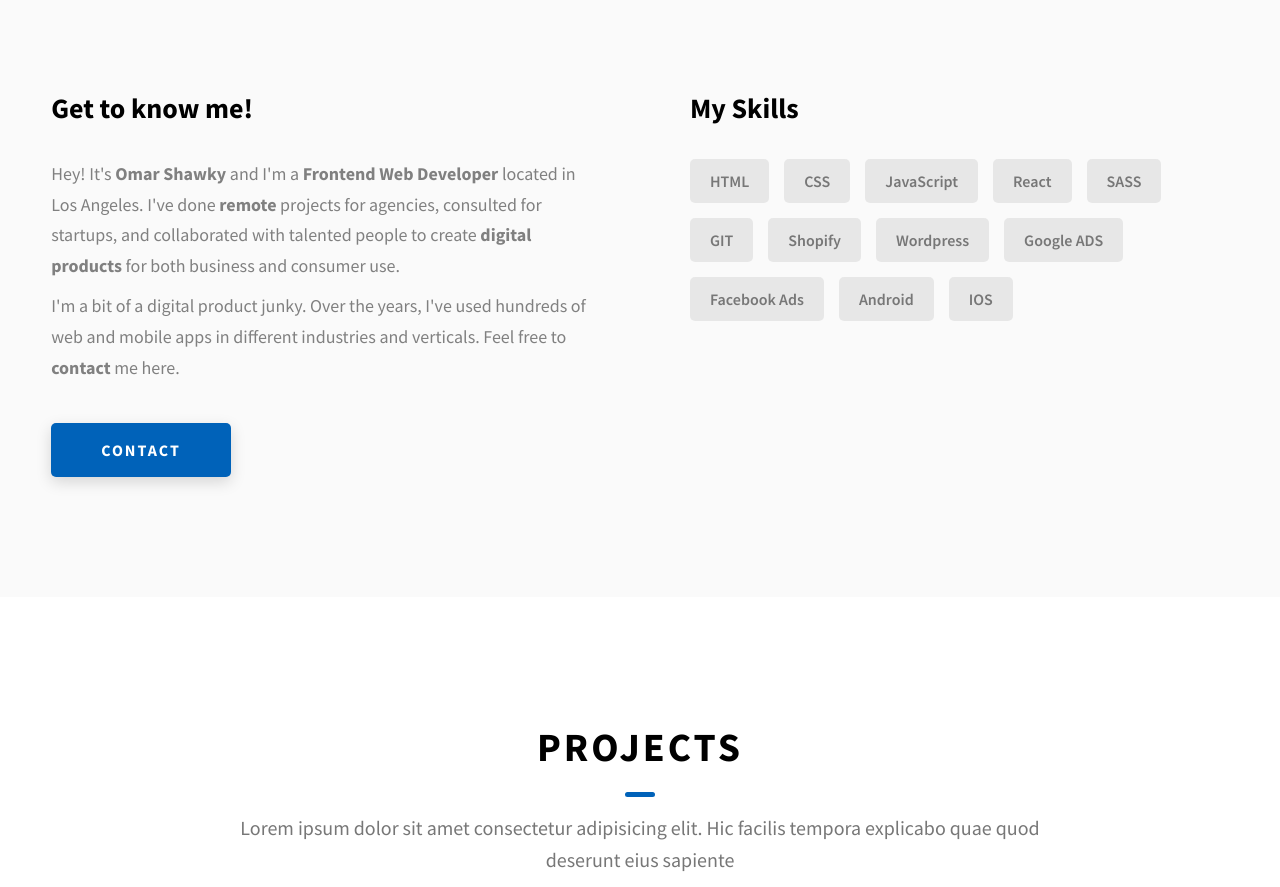
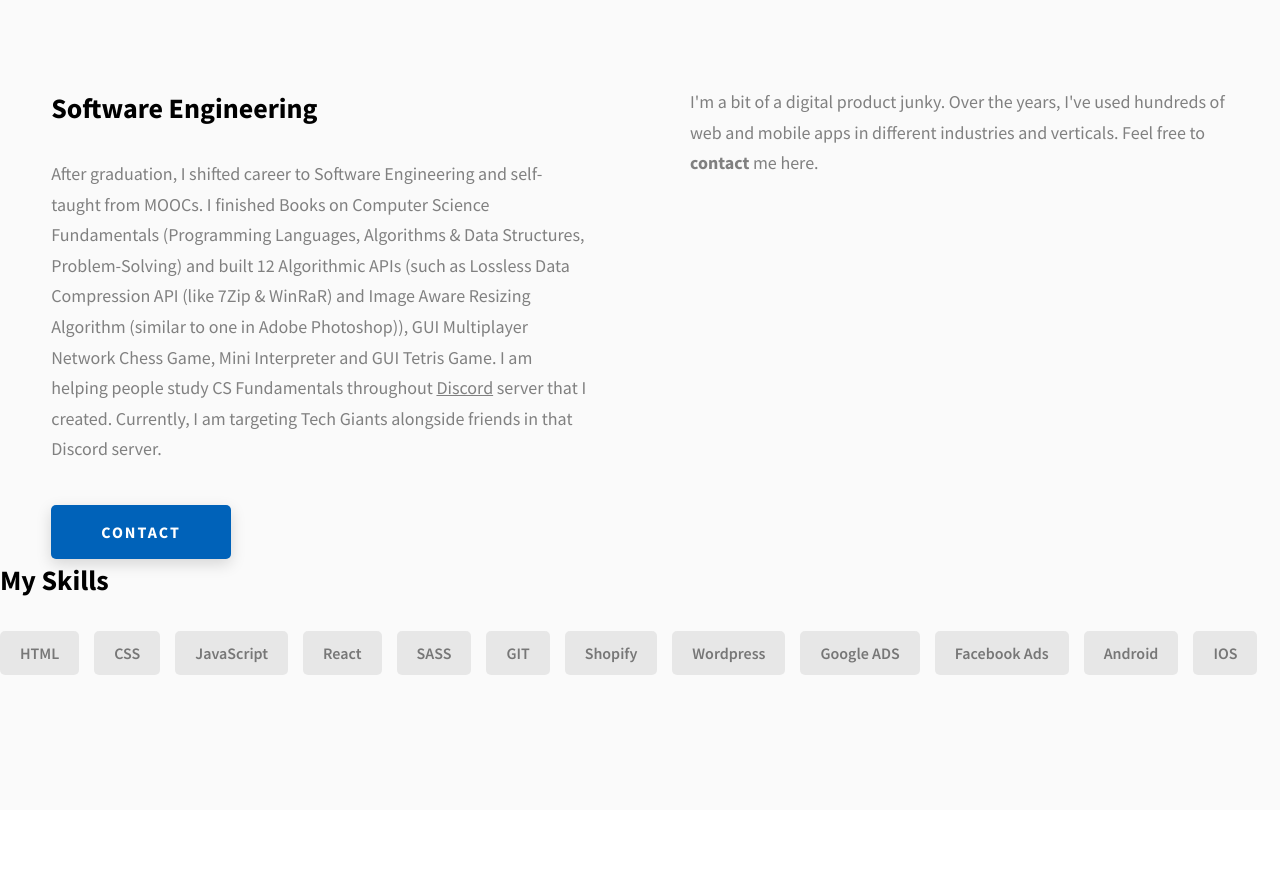
Before and after one commit to OmarShawky1/Portfolio, a website: page index.html in a window 1280 px wide. Shown: the part 1146-2033 px from the top of the page. Drawn offline with nearby package versions, Linux system fonts and the light colour scheme; some packages are replaced by stand-ins of ours.

Commit message:
Add: Software Engineering details

```diff
--- a/index.html
+++ b/index.html
@@ -158,19 +158,13 @@
         </h2>
         <div class="about__content">
           <div class="about__content-main">
-            <h3 class="about__content-title">Get to know me!</h3>
+            <h3 class="about__content-title">Software Engineering</h3>
             <div class="about__content-details">
               <p class="about__content-details-para">
-                Hey! It's
-                <strong>Omar Shawky</strong>
-                and I'm a <strong> Frontend Web Developer </strong> located in
-                Los Angeles. I've done
-                <strong> remote </strong>
-                projects for agencies, consulted for startups, and collaborated
-                with talented people to create
-                <strong>digital products </strong>
-                for both business and consumer use.
+                After graduation, I shifted career to Software Engineering and self-taught from MOOCs. I finished Books on Computer Science Fundamentals (Programming Languages, Algorithms & Data Structures, Problem-Solving) and built 12 Algorithmic APIs (such as Lossless Data Compression API (like 7Zip & WinRaR) and Image Aware Resizing Algorithm (similar to one in Adobe Photoshop)), GUI Multiplayer Network Chess Game, Mini Interpreter and GUI Tetris Game. I am helping people study CS Fundamentals throughout <a href="https://github.com/OmarShawky1/ACU"><u>Discord</u></a> server that I created. Currently, I am targeting Tech Giants alongside friends in that Discord server.
               </p>
+            </div>
+          </div>
               <p class="about__content-details-para">
                 I'm a bit of a digital product junky. Over the years, I've used
                 hundreds of web and mobile apps in different industries and
```
